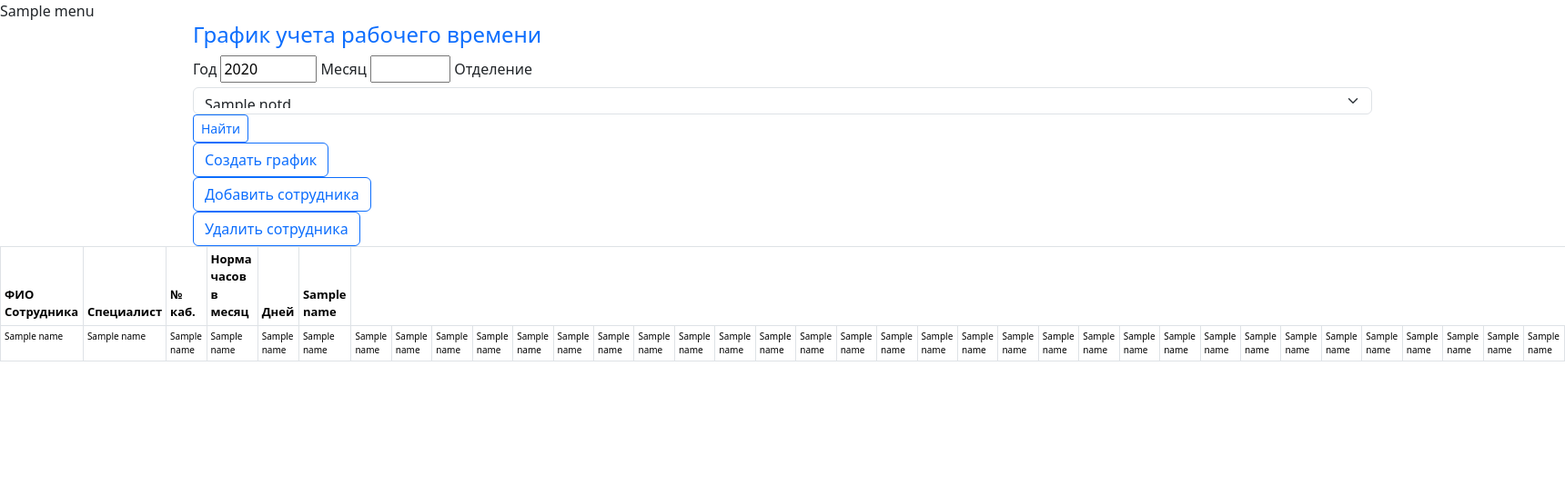
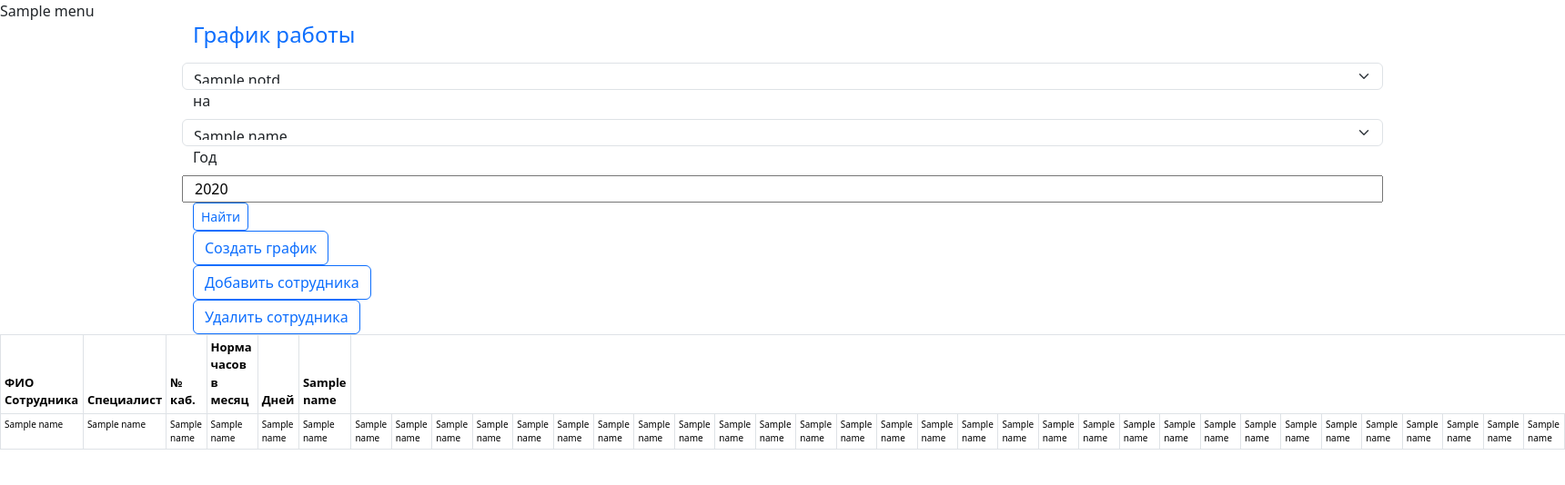
Before and after one commit to RezoGraf/flask, a Flask app: template app/templates/htmx_tableview.html in a window 1720 px wide. Shown: the top 534 px of the page at 91% size. Run offline with Flask 3, Linux system fonts and the light colour scheme; the template is opened without the code that fills it: most values are stand-ins (such as "Sample title", 1, 10 or a date in 2020); parts of the project's set-up code (start-up, migrations or seed data) failed here and were passed over; some libraries are stand-ins or nearby versions.

Commit message:
аырпво

```diff
--- a/app/htmx_test/htmx_test.py
+++ b/app/htmx_test/htmx_test.py
@@ -62,7 +62,6 @@ def index():
   menu = session['menu']
   return render_template("htmx_test.html", items=data, menu=menu)
 
-
 # функция формирования заголовка таблицы
 def create_th(cur_year,cur_month):
    all_day = calendar.monthrange(int(cur_year), int(cur_month))[1]
@@ -100,6 +99,20 @@ def table_view():
     current_date = date.today()                     #текущая дата
     current_year = parser.parse(current_date.strftime('%m/%d/%y')).strftime("%Y")  #текущий год
     current_month = parser.parse(current_date.strftime('%m/%d/%y')).strftime("%m") #текущий месяц
+    all_month = {}
+    all_month['01'] = 'Январь'
+    all_month['02'] = 'Февраль'
+    all_month['03'] = 'Март'
+    all_month['04'] = 'Апрель'
+    all_month['05'] = 'Май'
+    all_month['06'] = 'Июнь'
+    all_month['07'] = 'Июль'
+    all_month['08'] = 'Август'
+    all_month['09'] = 'Сентябрь'
+    all_month['10'] = 'Октябрь'
+    all_month['11'] = 'Ноябрь'
+    all_month['12'] = 'Декабрь'
+
     last_day = calendar.monthrange(int(current_year), int(current_month))[1]
     result_otd = db.select(sql.sql_allOtd.format(select_otd=select_otd))           #список отделений доступных пользователю
     otd = request.args.get('otd') or result_otd[0][0] #первое в списке или выбранное отделение
@@ -163,6 +176,7 @@ def table_view():
                            result_otd=result_otd,
                            year = current_year,
                            month = current_month,
+                           all_month = all_month,
                            notd = notd,
                            otd = otd,
                            menu = menu,
--- a/app/templates/htmx_tableview.html
+++ b/app/templates/htmx_tableview.html
@@ -14,26 +14,40 @@
 {% block content %}
 
 <div class="container">
-  <h4 class="text-primary">График учета рабочего времени</h4>
+
+
   <div class="row">
     <form method="POST">
-      <label for="year_" class="form-label">Год</label>
-      <input id="year_" type="number" name="year" min=2020 max=3000 value={{ year }} step=1 required=true/>
-
-      <label for="month_" class="form-label">Месяц</label>
-      <input id="month_" type="number" name="month" min=1 max=31 value={{ month }} step=1 required=true/>
-      <label for="otd" class="form-label">Отделение</label>
+      <div class="row">
+        <h4 class="text-primary">График работы</h4>
+        <label for="otd" class="form-label"></label>
         <select hx-get="grf_NewWork" hx-target="#NewWork" hx-swap="innerHTML" name="otd" value={{ otd }} class="form-select" style="height: 30px;">
           {% for otd, notd, lpu in result_otd %}
             <option value="{{ otd }}"{% if loop.first %} SELECTED {% endif %}>{{ notd }}</option>
           {% endfor %}
           <option value = {{ otd }} selected>{{ notd }}</option>
         </select>
+      </div>
+      <div class="row">
+        <label for="month_" class="form-label">на</label>
+
+         <select id = "month_" name="month_" class="form-select" style="height: 30px;">
+          {% for value in all_month.items()  %}
+            <option> {{ value[1][1] }} </option>
+          {% endfor %}
+         </select>
+
+
+
+          <label for="year_" class="form-label">Год</label>
+          <input id="year_" type="number" name="year" min=2020 max=3000 value={{ year }} step=1 required=true/>
 
           <div class="form-group">
             <button type="button submit" name="btn" value="selectNew" class="btn btn-outline-primary btn-sm">Найти</button>
           </div>
       </div>
+    </div>
+
     <div class="row">
      <div id="NewGrf" class="form-group">
        <button
@@ -61,6 +75,7 @@
 
     </div>
    </form>
+
   </div>
 </div>
 
```
Lines whose indentation alone changed are shown as unchanged.
